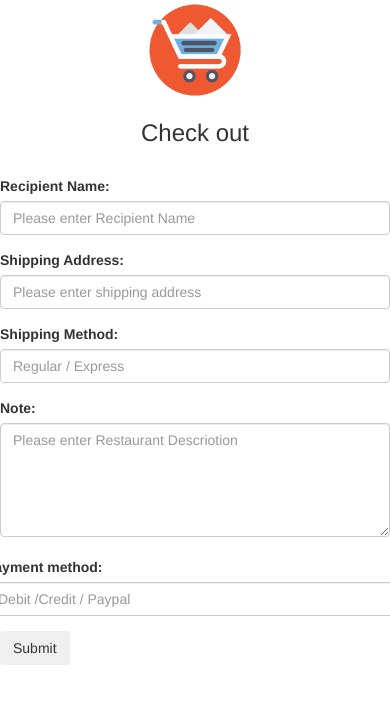
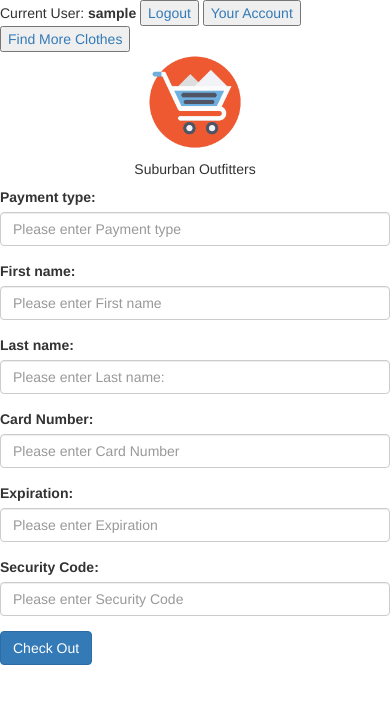
Before and after one commit to Jskujawa/Shopping-site, a PHP site: page /checkout.php in a window 390 px wide; the page is wider, and only the part inside the window is pictured. Shown: the top 704 px of that part. Run offline with PHP 8.4, Linux system fonts and the light colour scheme; the visitor is signed in with stand-in values (Sample User, id 1); some libraries are stand-ins or nearby versions.

Commit message:
Update checkout.php

```diff
--- a/checkout.php
+++ b/checkout.php
@@ -1,65 +1,129 @@
+<?php
+session_start();
+
+if(!isset($_SESSION['username']))
+	{ $_SESSION['loginMessage'] = "Please Login First";
+		header("Location: login.php");}
+
+require_once  'php_files/dblogin.php';
+
+
+
+?>
 <html>
 <head>
 	<meta charset="utf-8">
-	<title>checkout</title>
+	<title>Clothes Lists</title>
 	<link rel="stylesheet" href="https://cdn.staticfile.org/twitter-bootstrap/3.3.7/css/bootstrap.min.css">
 	<script src="https://cdn.staticfile.org/jquery/2.1.1/jquery.min.js"></script>
 	<script src="https://cdn.staticfile.org/twitter-bootstrap/3.3.7/js/bootstrap.min.js"></script>
 </head>
 <body>
-<div class="text-center">
+	<div>
+		<span>
+				<span>
+					Current User:   <strong>
+						<?php
+						IF(isset($_SESSION['username'])){
+						echo $_SESSION['username'];
+						}?></strong>
+					<a href = 'php_files/logout.php'> <input type="button" value="Logout"/></a>
+				</span>
+				<a href = 'account.php'>
+					<input type="button" value="Your Account"/>
+				</a>
+				<a href = 'clothes_list.php'>
+					<input type="button" value="Find More Clothes"/>
+				</a>
+			</span>
+	</div>
+	<div class="text-center">
 		<img src="./picture/logo.png" alt="brand" width="100" height="100">
-		<h3>Check out</h3>
+		<h5>Suburban Outfitters</h5>
 	</div>
-<br>
 
 
 <div id="Login" class="container">
 	<div class="row">
-		<form class="form-horizontal" role="form">
+		<form class="form-horizontal" role="form" method='post' action='checkout.php'>
 			<div class="form-group">
-				<label for="name" class="col-sm-4 control-label">Recipient Name:</label>
-				<div class="col-sm-5">
-					<input type="text" class="form-control" id="name"
-					placeholder="Please enter Recipient Name">
+				<label for="name" class="col-sm-4 control-label">Payment type:</label>
+				<div class="col-sm-4">
+					<input type="text" class="form-control" id="payment_type" name="payment_type"
+					placeholder="Please enter Payment type">
 				</div>
 			</div>
 			<div class="form-group">
-				<label for="name" class="col-sm-4 control-label">Shipping Address:</label>
-				<div class="col-sm-5">
-					<input type="text" class="form-control" id="name"
-					placeholder="Please enter shipping address">
+				<label for="name" class="col-sm-4 control-label">First name:</label>
+				<div class="col-sm-4">
+					<input type="text" class="form-control" id="firstname" name="firstname"
+					placeholder="Please enter First name">
 				</div>
 			</div>
 			<div class="form-group">
-				<label for="name" class="col-sm-4 control-label">Shipping Method:</label>
-				<div class="col-sm-5">
-					<input type="text" class="form-control" id="name"
-					placeholder="Regular / Express">
+				<label for="name" class="col-sm-4 control-label">Last name:</label>
+				<div class="col-sm-4">
+					<input type="text" class="form-control" id="lastname" name="lastname"
+					placeholder="Please enter Last name:">
 				</div>
 			</div>
-
 			<div class="form-group">
-				<label for="name" class="col-sm-4 control-label">Note:</label>
-				<div class="col-sm-5">
-					<textarea class="form-control" id="comments" name="comments" placeholder="Please enter Restaurant Descriotion" rows="5"></textarea><br>
+				<label for="name" class="col-sm-4 control-label">Card Number:</label>
+				<div class="col-sm-4">
+					<input type="text" class="form-control" id="card_number" name="card_number"
+					placeholder="Please enter Card Number">
 				</div>
-
-				<div class="form-group">
-				<label for="name" class="col-sm-4 control-label">Payment method:</label>
-				<div class="col-sm-5">
-					<input type="text" class="form-control" id="name"
-					placeholder="Debit /Credit / Paypal">
-					</div>
+			</div>
+			<div class="form-group">
+				<label for="name" class="col-sm-4 control-label">Expiration:</label>
+				<div class="col-sm-4">
+					<input type="text" class="form-control" id="expiration" name="expiration"
+					placeholder="Please enter Expiration">
 				</div>
-			<div class="col-sm-offset-9 col-sm-4">
-			<button class="btn" type="submit" name="btnsubmit">Submit</button>
+			</div>
+			<div class="form-group">
+				<label for="name" class="col-sm-4 control-label">Security Code:</label>
+				<div class="col-sm-4">
+					<input type="text" class="form-control" id="security_code" name="security_code"
+					placeholder="Please enter Security Code">
+				</div>
+			</div>
+			<div class="form-group">
+				<div class="col-sm-offset-4 col-sm-4">
+					<input type='hidden' name='checkout' value='yes'>
+					<button type="submit" class="btn btn-primary">Check Out</button>
+				</div>
 			</div>
 		</form>
 	</div>
 </div>
 
+<?php
+//connect to db
+$conn = new mysqli($hn, $un, $pw, $db);
+if($conn->connect_error) die($conn->connect_error);
 
 
-</body>
-</html>
+if(isset($_POST['checkout']))
+{
+	$payment_type = $_POST['payment_type'];
+	$firstname = $_POST['firstname'];
+	$lastname = $_POST['lastname'];
+	$card_number = $_POST['card_number'];
+	$expiration = $_POST['expiration'];
+	$security_code = $_POST['security_code'];
+	//How to get customer_id
+	$customer_id = 1234;
+	//$customer_id = $_POST['card_id'];
+
+	$query = "INSERT INTO payment_method (payment_type, firstname, lastname, card_number,expiration,security_code,customer_id) VALUES ('$payment_type', '$firstname','$lastname', '$card_number','$expiration','$security_code','$customer_id')";
+
+	$result = $conn->query($query);
+	if(!$result) die($conn->error);
+
+	header("Location: confirm.php");
+
+
+}
+
+$conn->close();
```
